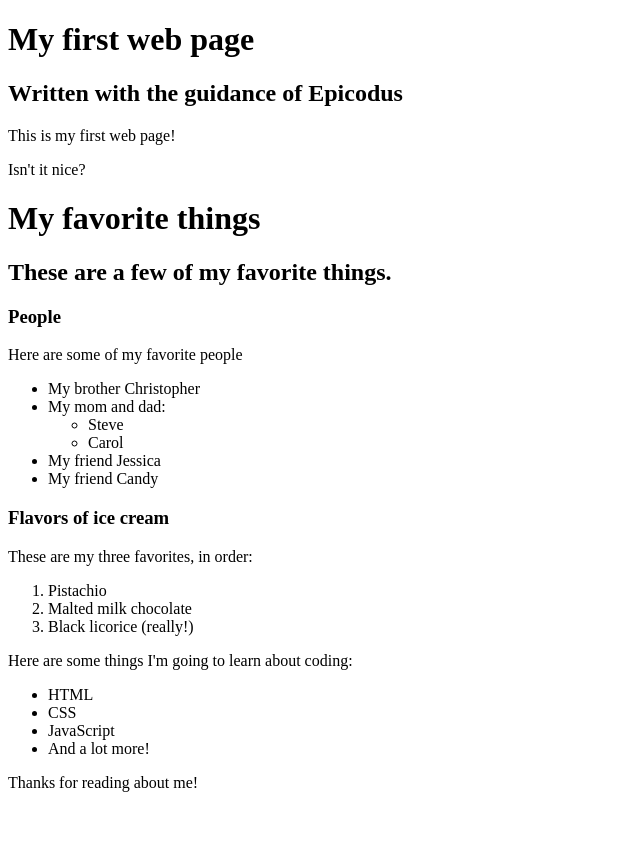
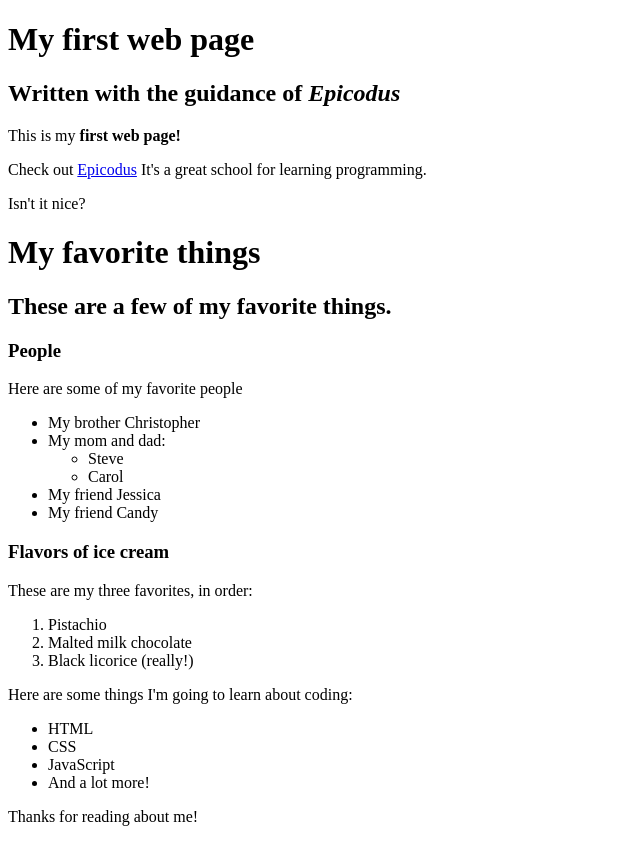
Before and after one commit to SarahAndyshak/favorite-things, a plain HTML site: page my-first-website.html in a window 1280 px wide. Shown: the whole page, without its empty margins (0-640 px from the left). Before the commit the page ends 808 px from the top, so only its background shows below. Drawn offline with Linux system fonts and the light colour scheme.

Commit message:
add website and email links

```diff
--- a/my-first-website.html
+++ b/my-first-website.html
@@ -3,8 +3,10 @@
 <head>
   <title>Michael's favorite things</title>
   <h1>My first web page</h1>
-  <h2>Written with the guidance of Epicodus</h2>
-<p>This is my first web page!</p>
+  <h2>Written with the guidance of <em>Epicodus</em></h2>
+<p>This is my <strong>first web page!</strong></p>
+<p> Check out <a href="http://www.epicodus.com/">Epicodus</a> It's a great school for learning programming.</p>
+<a href="mailto:michael@epicodus.com"></a>
 <p>Isn't it nice?</p>
 </head>
 <body>
```
